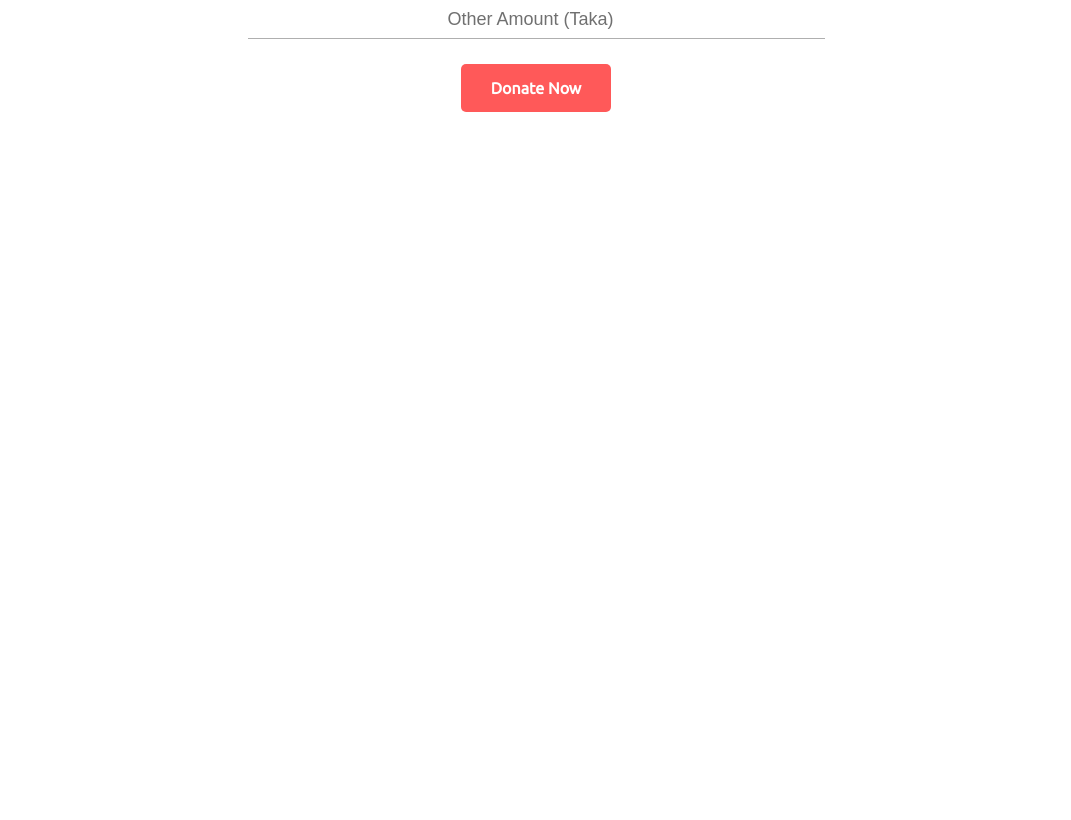
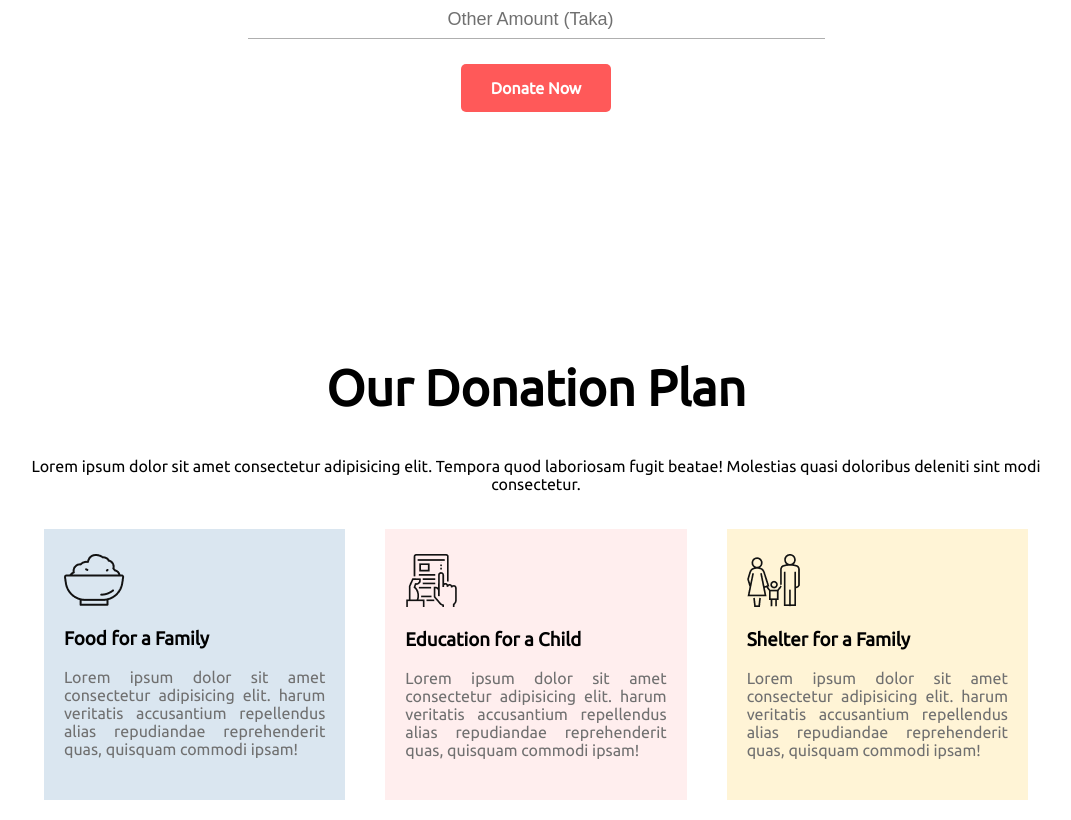
Before and after one commit to mohtadahmed/indifinate-foundation, a plain HTML site: page index.html in a window 1280 px wide. Shown: the part 1190-2010 px from the top of the page, without its empty margins (104-1175 px from the left). Before the commit the page ends 1507 px from the top, so only its background shows below. Drawn offline with Linux system fonts and the light colour scheme.

Commit message:
donation plan part added

```diff
--- a/index.html
+++ b/index.html
@@ -19,7 +19,7 @@
     <!-- Header Section -->
     <section class="header-container">
       <div class="header-content">
-        <h1>
+        <h1 class="title">
           Let's Help Those Who Are <br />
           More In Need
         </h1>
@@ -36,7 +36,7 @@
     <section class="donation-container">
       <div class="donation-part">
         <div class="donation-title">
-          <h1>Donate Today</h1>
+          <h1 class="title">Donate Today</h1>
           <p>
             Lorem ipsum dolor sit amet consectetur adipisicing elit. Optio
             similique laudantium veniam ea provident accusantium repellendus
@@ -57,5 +57,47 @@
       </div>
     </section>
     <!-- Donation Part -->
+
+    <!-- Our Donation Part -->
+    <section class="donation-plan-container">
+      <div class="donation-plan">
+        <h1 class="title">Our Donation Plan</h1>
+        <p>
+          Lorem ipsum dolor sit amet consectetur adipisicing elit. Tempora quod
+          laboriosam fugit beatae! Molestias quasi doloribus deleniti sint modi
+          consectetur.
+        </p>
+      </div>
+      <div class="donation-catagory">
+        <div class="donation-card">
+          <img src="/icons/food.png" alt="" />
+          <h3>Food for a Family</h3>
+          <p>
+            Lorem ipsum dolor sit amet consectetur adipisicing elit. harum
+            veritatis accusantium repellendus alias repudiandae reprehenderit
+            quas, quisquam commodi ipsam!
+          </p>
+        </div>
+        <div id="color-pink" class="donation-card">
+          <img src="/icons/Frame-1.png" alt="" />
+          <h3>Education for a Child</h3>
+          <p>
+            Lorem ipsum dolor sit amet consectetur adipisicing elit. harum
+            veritatis accusantium repellendus alias repudiandae reprehenderit
+            quas, quisquam commodi ipsam!
+          </p>
+        </div>
+        <div id="color-bisk" class="donation-card">
+          <img src="/icons/shelter.png" alt="" />
+          <h3>Shelter for a Family</h3>
+          <p>
+            Lorem ipsum dolor sit amet consectetur adipisicing elit. harum
+            veritatis accusantium repellendus alias repudiandae reprehenderit
+            quas, quisquam commodi ipsam!
+          </p>
+        </div>
+      </div>
+    </section>
+    <!-- Our Donation Part -->
   </body>
 </html>
--- a/style.css
+++ b/style.css
@@ -3,7 +3,7 @@ body {
     font-family: 'Ubuntu', sans-serif;
 }
 
-h1 {
+.title {
     font-size: 50px;
 }
 
@@ -83,3 +83,45 @@ h1 {
 }
 
 /* Donation Part CSS */
+
+/* Donation Plan CSS */
+.donation-plan-container {
+    width: 80%;
+    margin: auto;
+}
+
+.donation-plan {
+    text-align: center;
+}
+
+.donation-catagory {
+    display: flex;
+}
+
+.donation-card {
+    /* background-color: #4f9da657; */
+    background-color: rgba(70, 131, 180, 0.2);
+    padding: 25px 20px;
+    margin: 20px;
+}
+
+.donation-card p {
+    color: #707070;
+    text-align: justify;
+}
+
+.donation-card img {
+    text-align: left;
+}
+
+#color-pink {
+    /* background-color: #ff595923; */
+    background-color: #FFEEEE;
+
+}
+
+#color-bisk {
+    background-color: #FFF4D6;
+}
+
+/* Donation Plan CSS */
```
